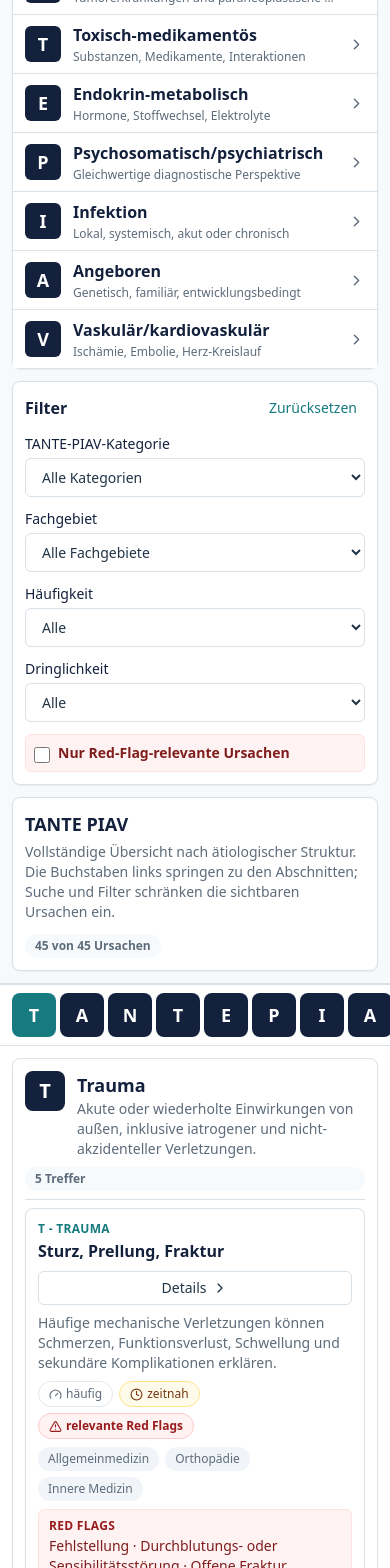
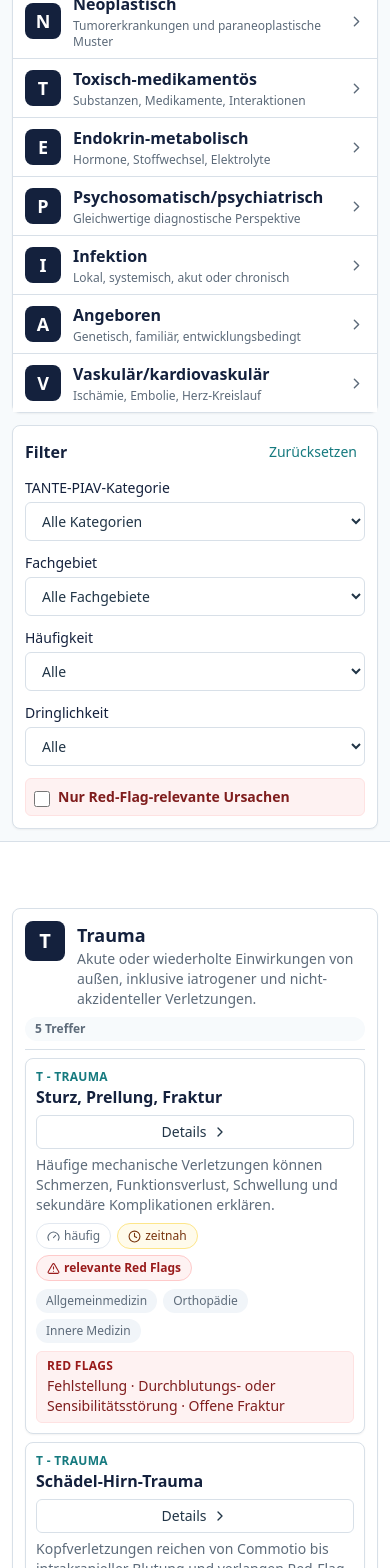
Before and after one commit to bummsgeordy/Tante-Piav, a React (Vite) app: page / in a window 390 px wide. Shown: the part 432-2000 px from the top of the page. Built offline with nearby package versions, Linux system fonts and the light colour scheme.

Commit message:
Navigationsleiste repariert

```diff
--- a/src/components/AcronymList.tsx
+++ /dev/null
@@ -1,61 +0,0 @@
-import { ChevronRight } from "lucide-react";
-import type { Category, PiavCategory } from "../types/medical";
-
-interface AcronymListProps {
-  categories: Category[];
-  activeCategory: PiavCategory | "all";
-  onSelect: (category: PiavCategory) => void;
-}
-
-export function AcronymList({
-  categories,
-  activeCategory,
-  onSelect
-}: AcronymListProps) {
-  return (
-    <section
-      aria-label="TANTE PIAV Akronym"
-      className="rounded-lg border border-clinical-line bg-white shadow-sm"
-    >
-      <div className="grid divide-y divide-clinical-line">
-        {categories.map((category) => {
-          const isActive = activeCategory === category.id;
-
-          return (
-            <button
-              className={`group grid grid-cols-[2.25rem_1fr_auto] items-center gap-3 px-3 py-2 text-left transition hover:bg-teal-50 focus:outline-none focus:ring-4 focus:ring-inset focus:ring-teal-100 ${
-                isActive ? "bg-teal-50" : "bg-white"
-              }`}
-              key={category.id}
-              onClick={() => onSelect(category.id)}
-              type="button"
-            >
-              <span
-                className={`flex h-9 w-9 items-center justify-center rounded-md text-lg font-black ${
-                  isActive
-                    ? "bg-clinical-accent text-white"
-                    : "bg-clinical-ink text-white"
-                }`}
-              >
-                {category.acronym}
-              </span>
-              <span className="min-w-0">
-                <span className="flex flex-wrap items-baseline gap-x-2">
-                  <span className="font-bold text-clinical-ink">{category.title}</span>
-                </span>
-                <span className="mt-0.5 block truncate text-xs text-clinical-muted">
-                  {category.subtitle}
-                </span>
-              </span>
-              <ChevronRight
-                aria-hidden="true"
-                className="text-clinical-muted transition group-hover:translate-x-0.5"
-                size={17}
-              />
-            </button>
-          );
-        })}
-      </div>
-    </section>
-  );
-}
--- a/src/components/CauseCard.tsx
+++ b/src/components/CauseCard.tsx
@@ -10,16 +10,18 @@ interface CauseCardProps {
 
 export function CauseCard({ cause, onSelect }: CauseCardProps) {
   return (
-    <article className="rounded-lg border border-clinical-line bg-white p-3 shadow-sm">
-      <div className="flex flex-col gap-2 sm:flex-row sm:items-start sm:justify-between">
-        <div>
+    <article className="min-w-0 overflow-hidden rounded-lg border border-clinical-line bg-white p-2.5 shadow-sm">
+      <div className="flex min-w-0 flex-col gap-2 sm:flex-row sm:items-start sm:justify-between">
+        <div className="min-w-0">
           <p className="text-xs font-semibold uppercase tracking-wide text-clinical-accent">
             {getCategoryAcronym(cause.category)} - {getCategoryLabel(cause.category)}
           </p>
-          <h3 className="mt-0.5 text-base font-semibold text-clinical-ink">{cause.title}</h3>
+          <h3 className="mt-0.5 break-words text-base font-semibold leading-5 text-clinical-ink">
+            {cause.title}
+          </h3>
         </div>
         <button
-          className="inline-flex items-center justify-center gap-1.5 rounded-md border border-clinical-line px-2.5 py-1.5 text-sm font-medium text-clinical-text hover:border-clinical-accent hover:text-clinical-accent"
+          className="inline-flex shrink-0 items-center justify-center gap-1.5 rounded-md border border-clinical-line px-2.5 py-1.5 text-sm font-medium text-clinical-text hover:border-clinical-accent hover:text-clinical-accent"
           onClick={() => onSelect(cause)}
           type="button"
         >
@@ -28,18 +30,20 @@ export function CauseCard({ cause, onSelect }: CauseCardProps) {
         </button>
       </div>
 
-      <p className="mt-2 text-sm leading-5 text-clinical-muted">{cause.shortDescription}</p>
+      <p className="mt-1.5 break-words text-sm leading-5 text-clinical-muted">
+        {cause.shortDescription}
+      </p>
 
-      <div className="mt-2 flex flex-wrap gap-1.5">
+      <div className="mt-2 flex min-w-0 flex-wrap gap-1.5">
         <FrequencyBadge frequency={cause.frequency} />
         <UrgencyBadge urgency={cause.urgency} />
         <RedFlagBadge major={cause.hasMajorRedFlags} />
       </div>
 
-      <div className="mt-2 flex flex-wrap gap-1.5">
+      <div className="mt-2 flex min-w-0 flex-wrap gap-1.5">
         {cause.specialties.slice(0, 3).map((specialty) => (
           <span
-            className="rounded-full bg-slate-100 px-2.5 py-1 text-xs font-medium text-clinical-muted"
+            className="min-w-0 break-words rounded-full bg-slate-100 px-2.5 py-1 text-xs font-medium text-clinical-muted"
             key={specialty}
           >
             {getSpecialtyLabel(specialty)}
@@ -48,9 +52,9 @@ export function CauseCard({ cause, onSelect }: CauseCardProps) {
       </div>
 
       {cause.redFlags.length > 0 ? (
-        <div className="mt-2 rounded-md border border-red-100 bg-red-50 px-2.5 py-2">
+        <div className="mt-2 min-w-0 rounded-md border border-red-100 bg-red-50 px-2.5 py-1.5">
           <p className="text-xs font-semibold uppercase tracking-wide text-red-800">Red Flags</p>
-          <p className="mt-0.5 text-sm leading-5 text-red-900">
+          <p className="mt-0.5 break-words text-sm leading-5 text-red-900">
             {cause.redFlags.slice(0, 3).join(" · ")}
           </p>
         </div>
--- /dev/null
+++ b/src/components/CollapsibleAcronymNav.tsx
@@ -0,0 +1,117 @@
+import { ChevronRight } from "lucide-react";
+import type { Category, PiavCategory } from "../types/medical";
+
+interface CollapsibleAcronymNavProps {
+  activeCategory: PiavCategory;
+  categories: Category[];
+  isCollapsed: boolean;
+  onSelect: (category: PiavCategory) => void;
+}
+
+export function CollapsibleAcronymNav({
+  activeCategory,
+  categories,
+  isCollapsed,
+  onSelect
+}: CollapsibleAcronymNavProps) {
+  return (
+    <section
+      aria-label="TANTE PIAV ausgeschrieben"
+      className={`rounded-lg border border-clinical-line bg-white shadow-sm transition-all duration-200 ${
+        isCollapsed
+          ? "pointer-events-none max-h-0 -translate-x-8 overflow-hidden opacity-0"
+          : "max-h-[860px] opacity-100"
+      }`}
+    >
+      <div className="grid divide-y divide-clinical-line">
+        {categories.map((category) => (
+          <button
+            className={`group grid min-w-0 grid-cols-[2.25rem_minmax(0,1fr)_auto] items-center gap-3 px-3 py-2 text-left transition hover:bg-teal-50 focus:outline-none focus:ring-4 focus:ring-inset focus:ring-teal-100 ${
+              activeCategory === category.id ? "bg-teal-50" : "bg-white"
+            }`}
+            key={category.id}
+            onClick={() => onSelect(category.id)}
+            type="button"
+          >
+            <Letter active={activeCategory === category.id} category={category} compact={false} />
+            <span className="min-w-0">
+              <span className="block break-words font-bold text-clinical-ink">
+                {category.title}
+              </span>
+              <span className="mt-0.5 block break-words text-xs leading-4 text-clinical-muted">
+                {category.subtitle}
+              </span>
+            </span>
+            <ChevronRight
+              aria-hidden="true"
+              className="shrink-0 text-clinical-muted transition group-hover:translate-x-0.5"
+              size={17}
+            />
+          </button>
+        ))}
+      </div>
+    </section>
+  );
+}
+
+interface CollapsedAcronymRailProps {
+  activeCategory: PiavCategory;
+  categories: Category[];
+  isVisible: boolean;
+  onSelect: (category: PiavCategory) => void;
+  variant: "desktop" | "mobile";
+}
+
+export function CollapsedAcronymRail({
+  activeCategory,
+  categories,
+  isVisible,
+  onSelect,
+  variant
+}: CollapsedAcronymRailProps) {
+  const isDesktop = variant === "desktop";
+
+  return (
+    <nav
+      aria-label="TANTE PIAV reduzierte Abschnittsnavigation"
+      className={`${isDesktop ? "hidden lg:sticky lg:top-24 lg:z-20 lg:flex lg:w-14 lg:flex-col lg:gap-2" : "sticky top-[172px] z-30 -mx-3 flex gap-1 overflow-x-auto border-y border-clinical-line bg-white px-3 py-2 sm:-mx-5 sm:top-[124px] sm:px-5 lg:hidden"} transition-all duration-200 ${
+        isVisible
+          ? "pointer-events-auto translate-x-0 opacity-100"
+          : "pointer-events-none -translate-y-2 opacity-0 lg:-translate-x-4 lg:translate-y-0"
+      }`}
+    >
+      {categories.map((category) => (
+        <button
+          aria-label={`Zu ${category.title} springen`}
+          className="shrink-0 rounded-lg focus:outline-none focus:ring-4 focus:ring-teal-100"
+          key={category.id}
+          onClick={() => onSelect(category.id)}
+          title={category.title}
+          type="button"
+        >
+          <Letter active={activeCategory === category.id} category={category} compact />
+        </button>
+      ))}
+    </nav>
+  );
+}
+
+function Letter({
+  active,
+  category,
+  compact
+}: {
+  active: boolean;
+  category: Category;
+  compact: boolean;
+}) {
+  return (
+    <span
+      className={`flex shrink-0 items-center justify-center rounded-lg font-black text-white transition ${
+        compact ? "h-9 w-9 text-base sm:h-10 sm:w-10 lg:h-14 lg:w-14 lg:text-2xl" : "h-9 w-9 text-lg"
+      } ${active ? "bg-clinical-accent" : "bg-clinical-ink"}`}
+    >
+      {category.acronym}
+    </span>
+  );
+}
--- a/src/components/GroupedCauseList.tsx
+++ b/src/components/GroupedCauseList.tsx
@@ -13,33 +13,37 @@ export function GroupedCauseList({
   onSelectCause
 }: GroupedCauseListProps) {
   return (
-    <div className="grid gap-4">
+    <div className="grid min-w-0 gap-3">
       {categories.map((category) => {
         const categoryCauses = causesByCategory.get(category.id) ?? [];
 
         return (
           <section
-            className="scroll-mt-28 rounded-lg border border-clinical-line bg-white p-3 shadow-sm"
+            className="min-w-0 scroll-mt-32 rounded-lg border border-clinical-line bg-white p-3 shadow-sm lg:scroll-mt-28"
             id={`section-${category.id}`}
             key={category.id}
           >
-            <header className="mb-2 flex flex-col gap-2 border-b border-clinical-line pb-2 sm:flex-row sm:items-start sm:justify-between">
-              <div className="flex gap-3">
+            <header className="mb-2 flex min-w-0 flex-col gap-2 border-b border-clinical-line pb-2 sm:flex-row sm:items-start sm:justify-between">
+              <div className="flex min-w-0 gap-3">
                 <span className="flex h-10 w-10 shrink-0 items-center justify-center rounded-lg bg-clinical-ink text-xl font-black text-white">
                   {category.acronym}
                 </span>
-                <div>
-                  <h2 className="text-lg font-bold text-clinical-ink">{category.title}</h2>
-                  <p className="text-sm leading-5 text-clinical-muted">{category.description}</p>
+                <div className="min-w-0">
+                  <h2 className="break-words text-lg font-bold text-clinical-ink">
+                    {category.title}
+                  </h2>
+                  <p className="break-words text-sm leading-5 text-clinical-muted">
+                    {category.description}
+                  </p>
                 </div>
               </div>
-              <span className="rounded-full bg-clinical-surface px-2.5 py-1 text-xs font-bold text-clinical-muted">
+              <span className="shrink-0 rounded-full bg-clinical-surface px-2.5 py-1 text-xs font-bold text-clinical-muted">
                 {categoryCauses.length} Treffer
               </span>
             </header>
 
             {categoryCauses.length > 0 ? (
-              <div className="grid gap-2 xl:grid-cols-2">
+              <div className="grid min-w-0 gap-2 xl:grid-cols-2">
                 {categoryCauses.map((cause) => (
                   <CauseCard cause={cause} key={cause.id} onSelect={onSelectCause} />
                 ))}
--- a/src/components/SearchBar.tsx
+++ b/src/components/SearchBar.tsx
@@ -48,6 +48,12 @@ export function SearchBar({
           className="w-full rounded-lg border border-clinical-line bg-white py-2.5 pl-10 pr-20 text-base text-clinical-ink outline-none transition placeholder:text-slate-400 focus:border-clinical-accent focus:ring-4 focus:ring-teal-100"
           id="cause-search"
           onChange={(event) => onQueryChange(event.target.value)}
+          onKeyDown={(event) => {
+            if (event.key === "Enter") {
+              event.preventDefault();
+              onSubmit();
+            }
+          }}
           placeholder="Symptom, Befund, Ursache ..."
           type="search"
           value={query}
--- a/src/components/SearchContextBar.tsx
+++ b/src/components/SearchContextBar.tsx
@@ -24,7 +24,7 @@ export function SearchContextBar({
   ].filter(Boolean);
 
   return (
-    <div className="sticky top-[73px] z-10 rounded-lg border border-clinical-line bg-white/95 px-3 py-2 text-sm shadow-sm backdrop-blur lg:top-20">
+    <div className="sticky top-[226px] z-10 rounded-lg border border-clinical-line bg-white/95 px-3 py-2 text-sm shadow-sm backdrop-blur sm:top-[178px] lg:top-20">
       <div className="flex flex-col gap-2 sm:flex-row sm:items-center sm:justify-between">
         <p className="font-semibold text-clinical-ink">{parts.join(" · ")}</p>
         <button
--- a/src/components/StickyAcronymRail.tsx
+++ /dev/null
@@ -1,59 +0,0 @@
-import type { Category, PiavCategory } from "../types/medical";
-
-interface StickyAcronymRailProps {
-  categories: Category[];
-  activeCategory: PiavCategory;
-  onSelect: (category: PiavCategory) => void;
-  variant: "mobile" | "desktop";
-}
-
-export function StickyAcronymRail({
-  categories,
-  activeCategory,
-  onSelect,
-  variant
-}: StickyAcronymRailProps) {
-  const className =
-    variant === "mobile"
-      ? "sticky top-[73px] z-20 -mx-3 flex gap-1 overflow-x-auto border-y border-clinical-line bg-white px-3 py-2 sm:-mx-5 sm:px-5 lg:hidden"
-      : "sticky top-24 hidden w-14 shrink-0 flex-col gap-2 self-start lg:flex";
-
-  return (
-    <nav aria-label="TANTE PIAV Abschnittsnavigation" className={className}>
-      {categories.map((category) => (
-        <RailButton
-          active={activeCategory === category.id}
-          category={category}
-          key={category.id}
-          onSelect={onSelect}
-        />
-      ))}
-    </nav>
-  );
-}
-
-function RailButton({
-  active,
-  category,
-  onSelect
-}: {
-  active: boolean;
-  category: Category;
-  onSelect: (category: PiavCategory) => void;
-}) {
-  return (
-    <button
-      aria-label={`Zu ${category.title} springen`}
-      className={`flex h-11 w-11 shrink-0 items-center justify-center rounded-lg text-lg font-black transition focus:outline-none focus:ring-4 focus:ring-teal-100 lg:h-14 lg:w-14 lg:text-2xl ${
-        active
-          ? "bg-clinical-accent text-white"
-          : "bg-clinical-ink text-white hover:bg-clinical-accentDark"
-      }`}
-      onClick={() => onSelect(category.id)}
-      title={category.title}
-      type="button"
-    >
-      {category.acronym}
-    </button>
-  );
-}
--- a/src/pages/HomePage.tsx
+++ b/src/pages/HomePage.tsx
@@ -2,12 +2,14 @@ import { useEffect, useMemo, useState } from "react";
 import { categories } from "../data/categories";
 import { causes } from "../data/causes";
 import type { Cause, CauseFilters, PiavCategory } from "../types/medical";
-import { AcronymList } from "../components/AcronymList";
+import {
+  CollapsedAcronymRail,
+  CollapsibleAcronymNav
+} from "../components/CollapsibleAcronymNav";
 import { FilterPanel } from "../components/FilterPanel";
 import { GroupedCauseList } from "../components/GroupedCauseList";
 import { SearchBar } from "../components/SearchBar";
 import { SearchContextBar } from "../components/SearchContextBar";
-import { StickyAcronymRail } from "../components/StickyAcronymRail";
 import { defaultFilters, filterCauses } from "../utils/filterCauses";
 import { getSearchSuggestions } from "../utils/searchSuggestions";
 import { searchCauses } from "../utils/searchCauses";
@@ -28,6 +30,7 @@ export function HomePage({
   onSelectCause
 }: HomePageProps) {
   const [activeCategory, setActiveCategory] = useState<PiavCategory>(categories[0].id);
+  const [isAcronymCollapsed, setIsAcronymCollapsed] = useState(false);
 
   const visibleCauses = useMemo(() => {
     const searched = searchCauses(causes, query);
@@ -72,6 +75,26 @@ export function HomePage({
     return () => observer.disconnect();
   }, [visibleCauses.length]);
 
+  useEffect(() => {
+    const sentinel = document.getElementById("acronym-collapse-sentinel");
+    if (!sentinel) {
+      return;
+    }
+
+    const observer = new IntersectionObserver(
+      ([entry]) => {
+        setIsAcronymCollapsed(!entry.isIntersecting);
+      },
+      {
+        rootMargin: "-86px 0px 0px 0px",
+        threshold: 0
+      }
+    );
+
+    observer.observe(sentinel);
+    return () => observer.disconnect();
+  }, []);
+
   const scrollToCategory = (category: PiavCategory) => {
     setActiveCategory(category);
     document
@@ -103,8 +126,8 @@ export function HomePage({
   return (
     <main>
       <section className="border-b border-clinical-line bg-clinical-surface" id="app-start">
-        <div className="mx-auto grid max-w-7xl gap-3 px-3 py-3 sm:px-5 lg:grid-cols-[minmax(360px,0.95fr)_minmax(320px,1.05fr)] lg:px-6">
-          <div className="grid gap-3">
+        <div className="mx-auto grid max-w-7xl gap-3 px-3 py-3 sm:px-5 lg:grid-cols-[minmax(360px,1fr)_280px] lg:px-6">
+          <div className="grid gap-3 lg:relative">
             <SearchBar
               onQueryChange={onQueryChange}
               onSuggestionSelect={selectSuggestion}
@@ -113,65 +136,44 @@ export function HomePage({
               resultCount={visibleCauses.length}
               suggestions={suggestions}
             />
-            <AcronymList
+            <div id="acronym-collapse-sentinel" />
+            <CollapsibleAcronymNav
               activeCategory={activeCategory}
               categories={categories}
+              isCollapsed={isAcronymCollapsed}
               onSelect={scrollToCategory}
             />
           </div>
 
-          <div className="grid gap-3 lg:grid-cols-[250px_1fr]">
-            <FilterPanel filters={filters} onFiltersChange={onFiltersChange} />
-            <section className="rounded-lg border border-clinical-line bg-white p-3 shadow-sm">
-              <h1 className="text-lg font-bold text-clinical-ink">TANTE PIAV</h1>
-              <p className="mt-1 text-sm leading-5 text-clinical-muted">
-                Vollständige Übersicht nach ätiologischer Struktur. Die Buchstaben
-                links springen zu den Abschnitten; Suche und Filter schränken die
-                sichtbaren Ursachen ein.
-              </p>
-              <div className="mt-3 flex flex-wrap gap-2 text-xs font-semibold text-clinical-muted">
-                <span className="rounded-full bg-clinical-surface px-2.5 py-1">
-                  {visibleCauses.length} von {causes.length} Ursachen
-                </span>
-                {activeFilterCount > 0 ? (
-                  <span className="rounded-full bg-amber-50 px-2.5 py-1 text-amber-900">
-                    {activeFilterCount} aktive Filter
-                  </span>
-                ) : null}
-                {query.trim() ? (
-                  <span className="rounded-full bg-teal-50 px-2.5 py-1 text-clinical-accent">
-                    Suche aktiv
-                  </span>
-                ) : null}
-              </div>
-            </section>
-          </div>
+          <FilterPanel filters={filters} onFiltersChange={onFiltersChange} />
         </div>
       </section>
 
-      <div className="mx-auto max-w-7xl px-3 sm:px-5 lg:px-6">
-        <StickyAcronymRail
-          activeCategory={activeCategory}
-          categories={categories}
-          onSelect={scrollToCategory}
-          variant="mobile"
-        />
-      </div>
-
       <section
         aria-live="polite"
-        className="mx-auto flex max-w-7xl gap-4 px-3 py-3 sm:px-5 lg:px-6"
+        className="mx-auto grid max-w-7xl grid-cols-1 gap-3 px-3 py-3 sm:px-5 lg:grid-cols-[4.5rem_minmax(0,1fr)] lg:gap-4 lg:px-6"
         id="causes"
         tabIndex={-1}
       >
-        <StickyAcronymRail
-          activeCategory={activeCategory}
-          categories={categories}
-          onSelect={scrollToCategory}
-          variant="desktop"
-        />
+        <div className="relative hidden lg:block">
+          <CollapsedAcronymRail
+            activeCategory={activeCategory}
+            categories={categories}
+            isVisible={isAcronymCollapsed}
+            onSelect={scrollToCategory}
+            variant="desktop"
+          />
+        </div>
 
         <div className="min-w-0 flex-1">
+          <CollapsedAcronymRail
+            activeCategory={activeCategory}
+            categories={categories}
+            isVisible={isAcronymCollapsed}
+            onSelect={scrollToCategory}
+            variant="mobile"
+          />
+
           <SearchContextBar
             activeFilterCount={activeFilterCount}
             onClear={clearSearchAndFilters}
```
